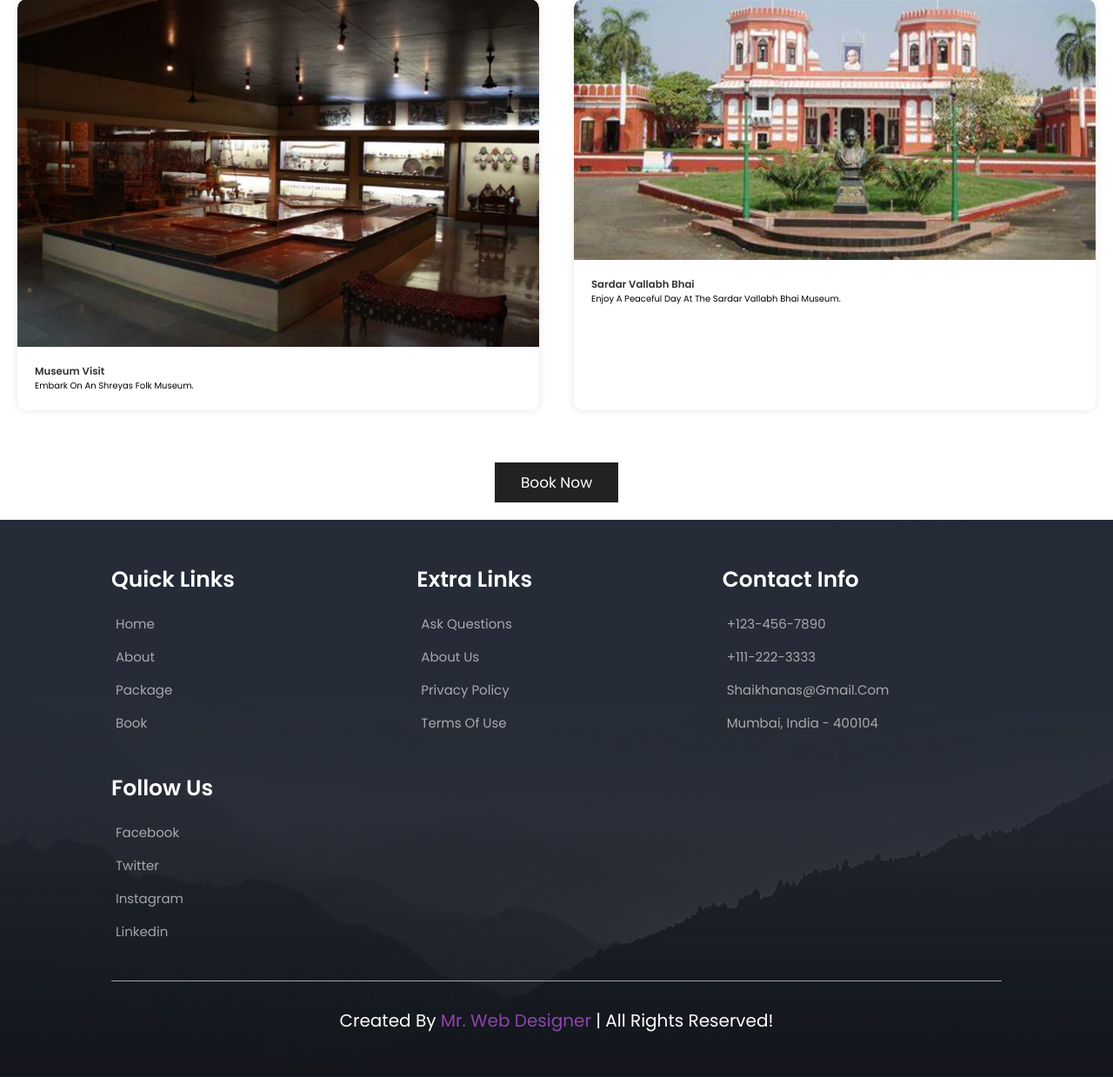
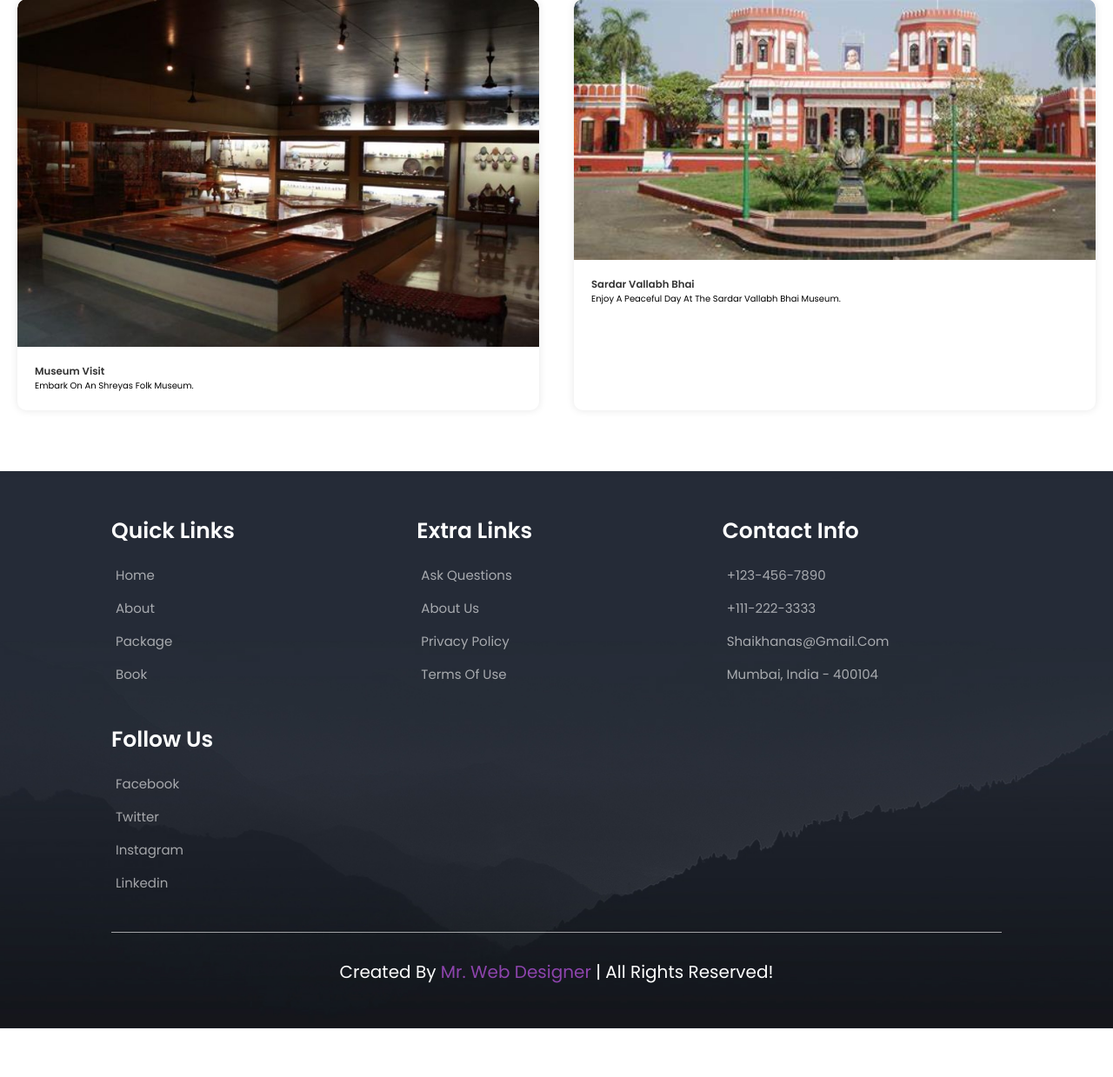
Before and after one commit to Puravshah321/education-trip-website, a PHP site: page /itinerary.php in a window 1280 px wide. Shown: the part 1832-3071 px from the top of the page at 87% size. After the commit the page ends 3015 px from the top, so only its background shows below. Run offline with PHP 8.4, Linux system fonts and the light colour scheme.

Commit message:
itinerary.php

```diff
--- a/itinerary.php
+++ b/itinerary.php
@@ -12,12 +12,12 @@ $itinerary = array(
             array(
                 'name' => 'City Tour',
                 'description' => 'Explore the Gandhi Ashram.',
-                'image' => 'Gandhi_ashram.jpg'
+                'image' => 'images/Gandhi_ashram.jpg'
             ),
             array(
                 'name' => 'Museum Visit',
                 'description' => 'Discover the local history and culture.',
-                'image' => 'calico.jpeg'
+                'image' => 'images/calico.jpeg'
             )
         )
     ),
@@ -26,12 +26,12 @@ $itinerary = array(
             array(
                 'name' => 'Museum Visit',
                 'description' => 'Embark on an Shreyas folk museum.',
-                'image' => 'shreyas folk.jpg'
+                'image' => 'images/shreyas folk.jpg'
             ),
             array(
                 'name' => 'Sardar vallabh bhai',
                 'description' => 'Enjoy a peaceful day at the Sardar vallabh bhai museum.',
-                'image' => 'sardar vallabh bhai.jpeg'
+                'image' => 'images/sardar vallabh bhai.jpeg'
             )
         )
     )
@@ -114,13 +114,12 @@ h1, h2, h3 {
 <body>
 <section class="header">
 
-   <a href="home.php" class="logo">edu trip.</a>
-
+<a href="index.php" class="logo" style="text-decoration:none;color:#279e8c;">Edu Trip</a>
    <nav class="navbar">
-      <a href="home.php">home</a>
-      <a href="about.php">about</a>
-      <a href="package.php">package</a>
-      <a href="book.php">book</a>
+      <a href="index.php" style="text-decoration:none">home</a>
+      <a href="about.php" style="text-decoration:none">about</a>
+      <a href="package.php" style="text-decoration:none">package</a>
+      <a href="book.php" style="text-decoration:none">book</a>
    </nav>
 
    <div id="menu-btn" class="fas fa-bars"></div>
@@ -153,8 +152,8 @@ h1, h2, h3 {
                 </div>
             </div>
         <?php endforeach; ?>
-		<center><a href="book.php" class="btn">book now</a></center>
     </div>
+
 	<section class="footer">
 
    <div class="box-container">
```
